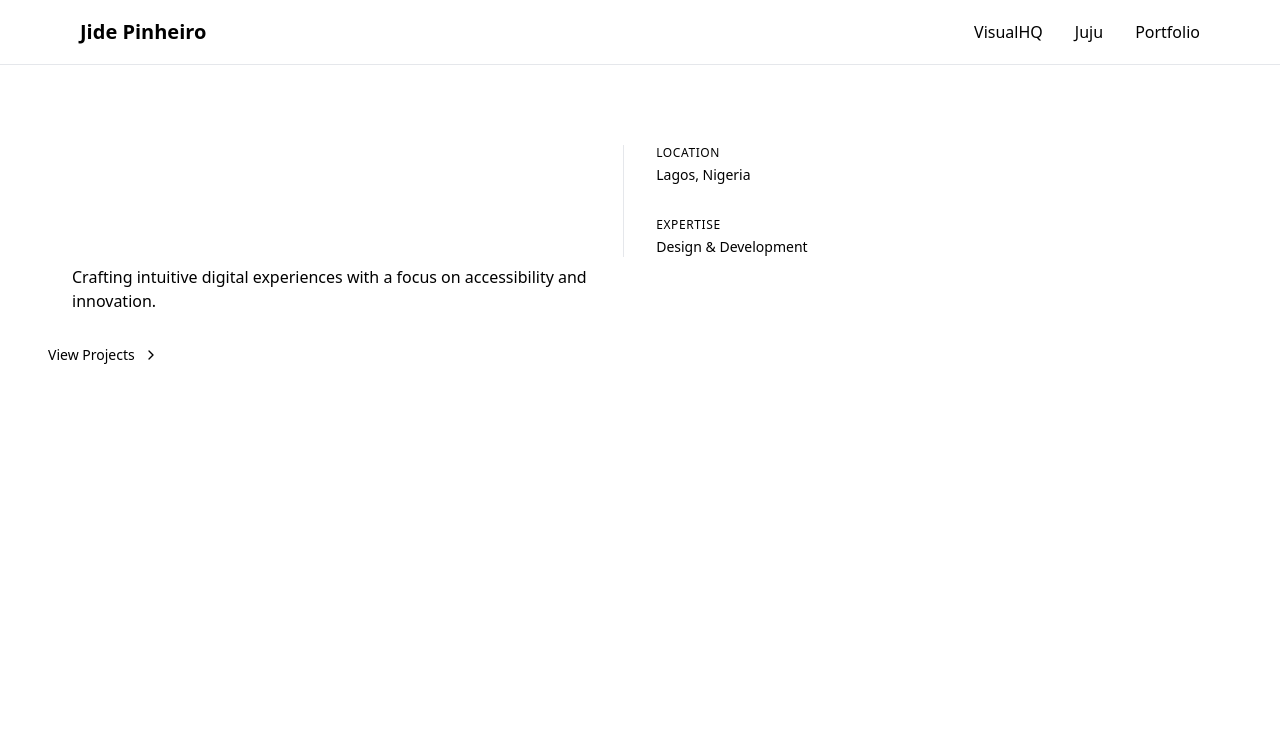
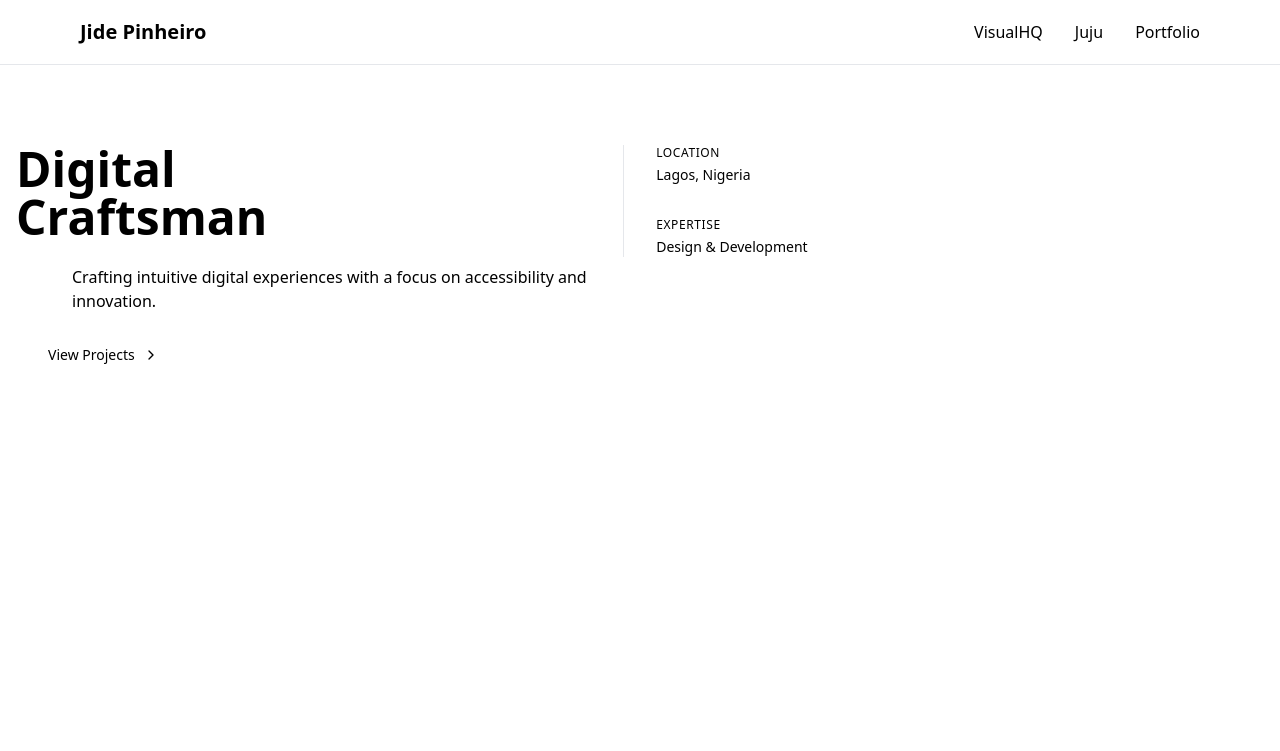
Before and after one commit to Cybvr/portfolio, a Next.js app: page / in a window 1280 px wide. Shown: the top 751 px of the page. Built offline with nearby package versions, Linux system fonts and the light colour scheme.

Commit message:
Automatic commit before Assistant edits

```diff
--- a/app/page.tsx
+++ b/app/page.tsx
@@ -21,8 +21,8 @@ export default function Page() {
             <div className="flex flex-col md:flex-row gap-8 items-start">
               <div className="w-full md:w-2/3">
                 <h1 className="text-4xl md:text-5xl font-bold mb-6 leading-tight">
-                  <span className="block bg-clip-text text-transparent bg-gradient-to-r from-foreground via-foreground to-muted-foreground">Digital</span>
-                  <span className="block bg-clip-text text-transparent bg-gradient-to-r from-muted-foreground via-foreground to-foreground">Craftsman</span>
+                  <span className="block bg-clip-text text-foreground bg-gradient-to-r from-foreground via-foreground to-muted-foreground">Digital</span>
+                  <span className="block bg-clip-text text-foreground bg-gradient-to-r from-muted-foreground via-foreground to-foreground">Craftsman</span>
                 </h1>
                 <div className="relative ml-8 mb-8">
                   <div className="absolute left-0 top-0 w-0.5 h-full bg-gradient-to-b from-primary to-accent" />
--- a/package.json
+++ b/package.json
@@ -23,6 +23,7 @@
     "framer-motion": "^11.11.11",
     "lucide-react": "^0.454.0",
     "next": "^14.1.0",
+    "next-themes": "^0.4.4",
     "react": "^18.2.0",
     "react-dom": "18.2.0",
     "react-icons": "^5.3.0",
```
Also changed, not shown: 1 other file (tests, documents, lock files or other folders).
